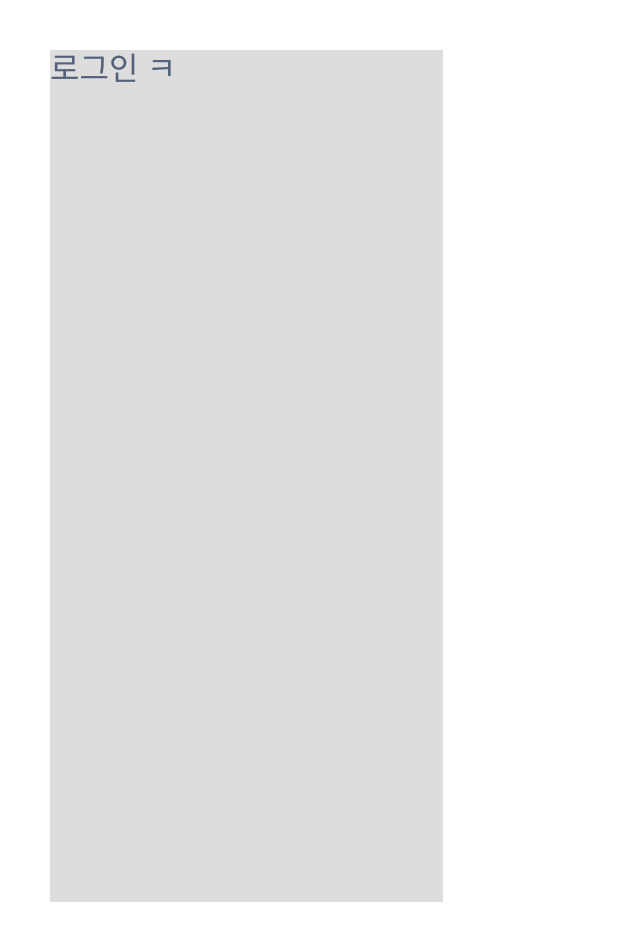
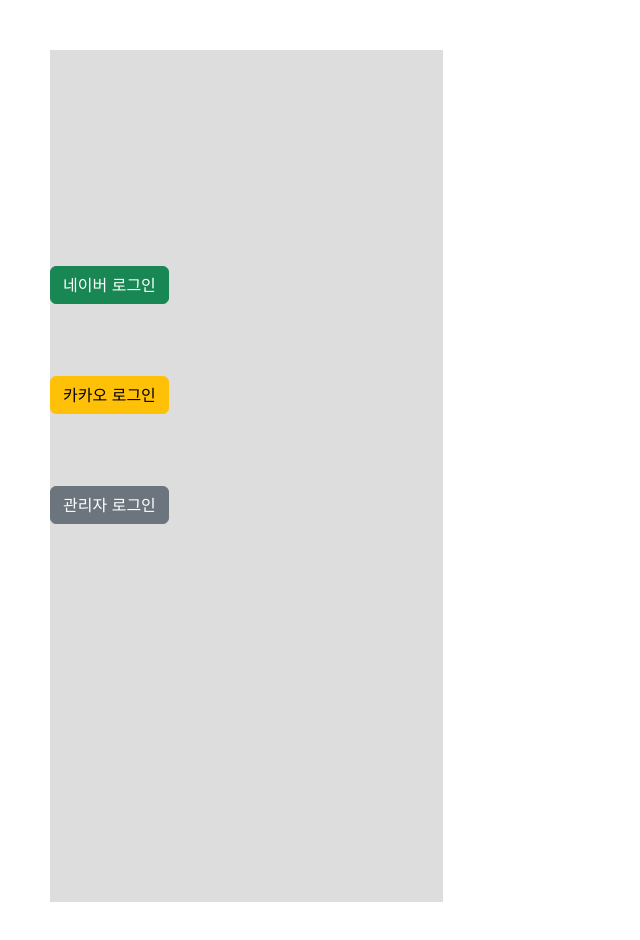
Before and after one commit to cwt629/TODAC, a React (Create React App) app in the folder src/main/reactjs/: page /login in a window 1280 px wide. Shown: the top 940 px of the page, without its empty margins (0-640 px from the left). Built offline with nearby package versions, Linux system fonts and the light colour scheme; a web font is replaced by a local one.

Commit message:
feat : #로그인 김나혜 [240201] 로그인 페이지 및 카카오 토근값 저장

```diff
--- a/src/main/reactjs/src/components/login/LoginMain.js
+++ b/src/main/reactjs/src/components/login/LoginMain.js
@@ -1,9 +1,15 @@
 import React from 'react';
+
 
 const LoginMain = () => {
     return (
         <div>
-            <h2>로그인 ㅋ</h2>
+            <br/><br/><br/><br/><br/><br/><br/><br/><br/>
+            <button className='btn btn-success'>네이버 로그인</button>
+            <br/><br/><br/><br/>
+            <button className='btn btn-warning'>카카오 로그인</button>
+            <br/><br/><br/><br/>
+            <button className='btn btn-secondary'>관리자 로그인</button>
         </div>
     );
 };
```
Also changed, not shown: src/main/reactjs/src/components/login/LoginAdmin.js (added), 1 other file (tests, documents, lock files or other folders).
